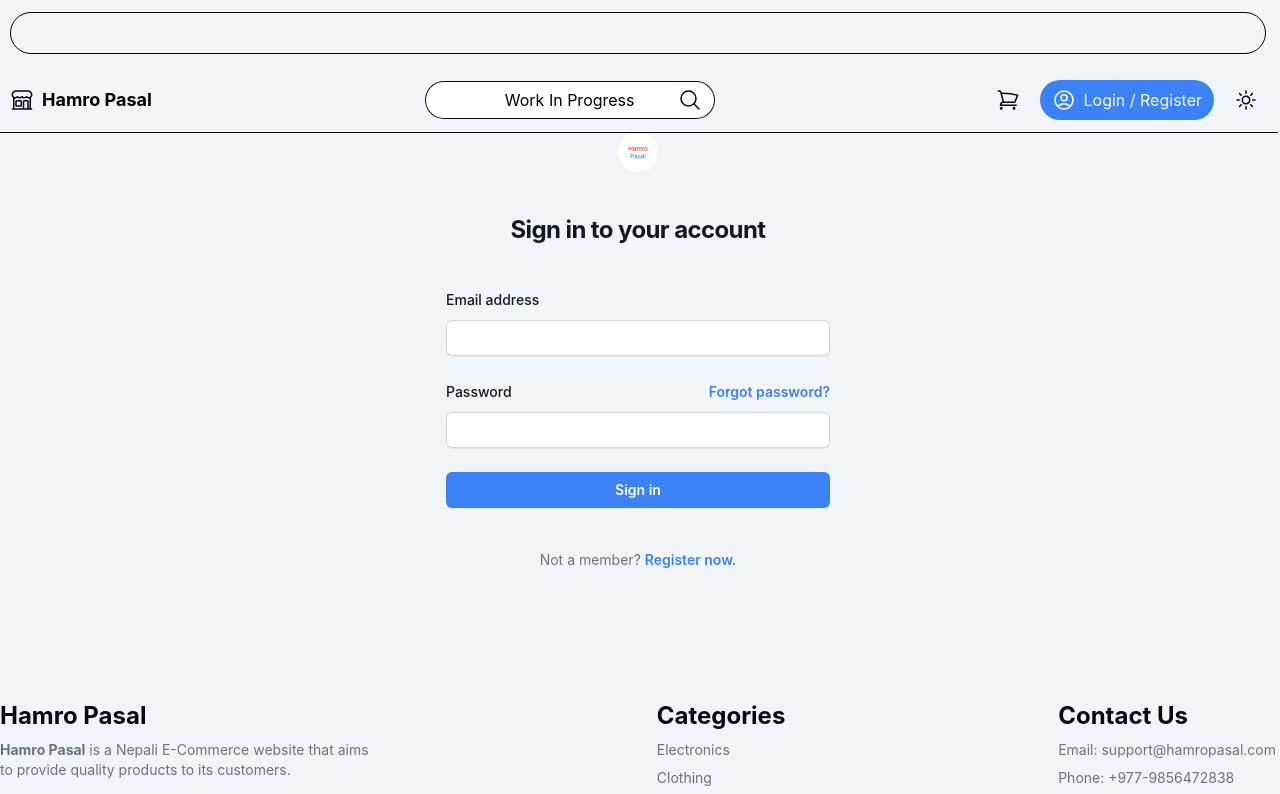
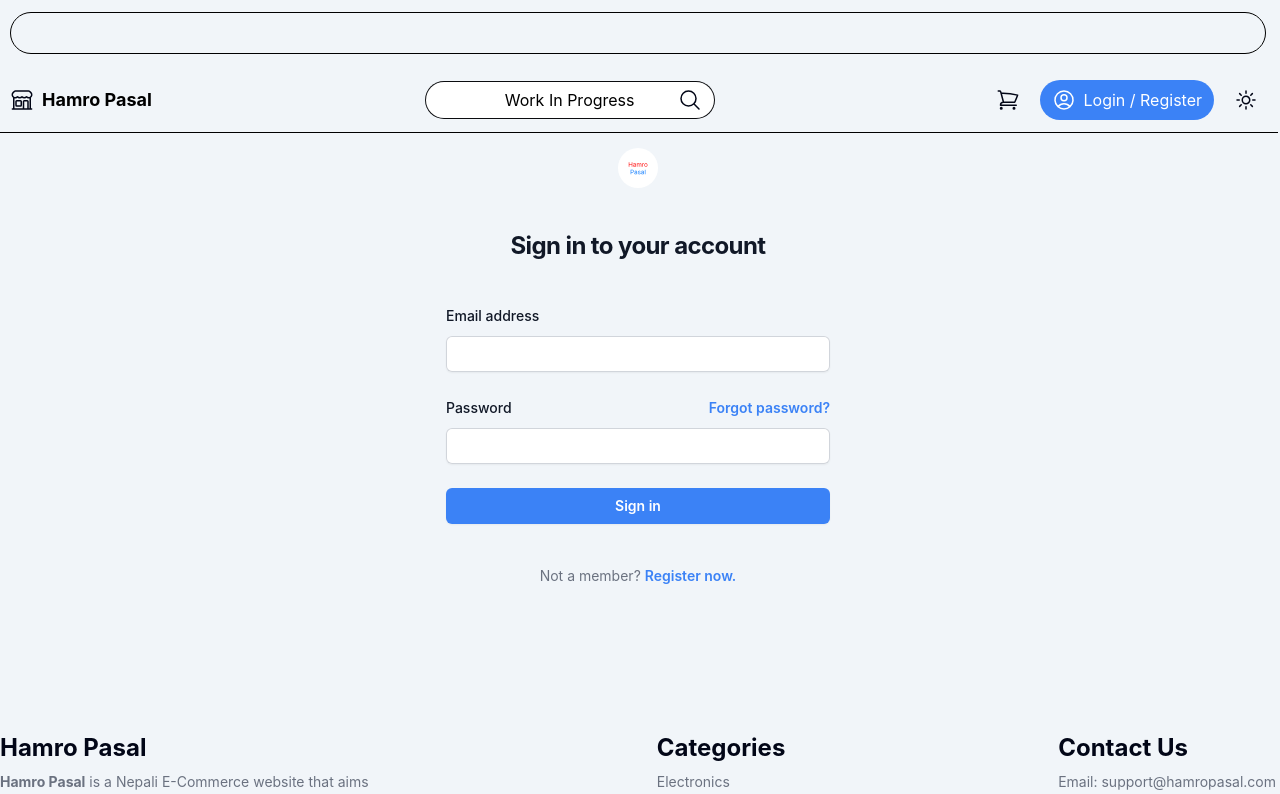
Before and after one commit to kawaaii/ecommerce-project, a React (Vite) app: page /user/login in a window 1280 px wide. Shown: the top 794 px of the page. Built offline with nearby package versions, Linux system fonts and the light colour scheme; the HTML template or start-up script is replaced by a standard one.

Commit message:
UserLogin: Increase padding

```diff
--- a/src/pages/UserLogin.jsx
+++ b/src/pages/UserLogin.jsx
@@ -1,7 +1,7 @@
 const UserLogin = () => {
   return (
     <>
-      <div className="flex min-h-full flex-1 flex-col justify-center px-6 py-12 lg:px-8">
+      <div className="flex min-h-full flex-1 flex-col justify-center px-6 py-16 lg:px-8">
         <div className="sm:mx-auto sm:w-full sm:max-w-sm">
           <img
             className="mx-auto h-10 w-auto"
```
